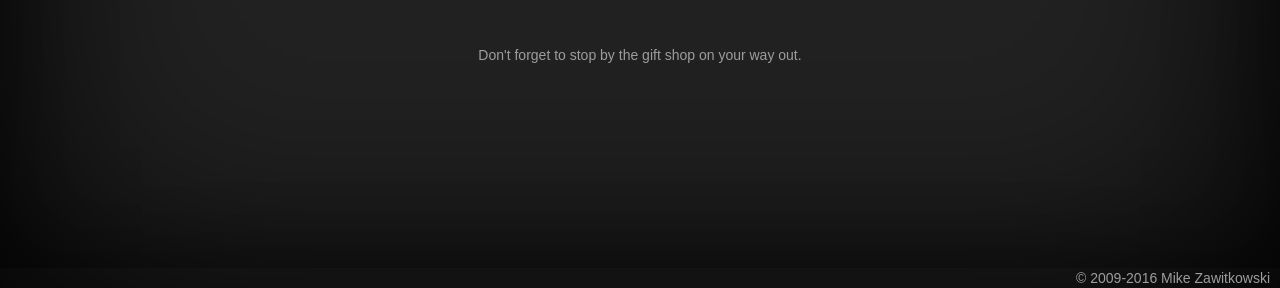
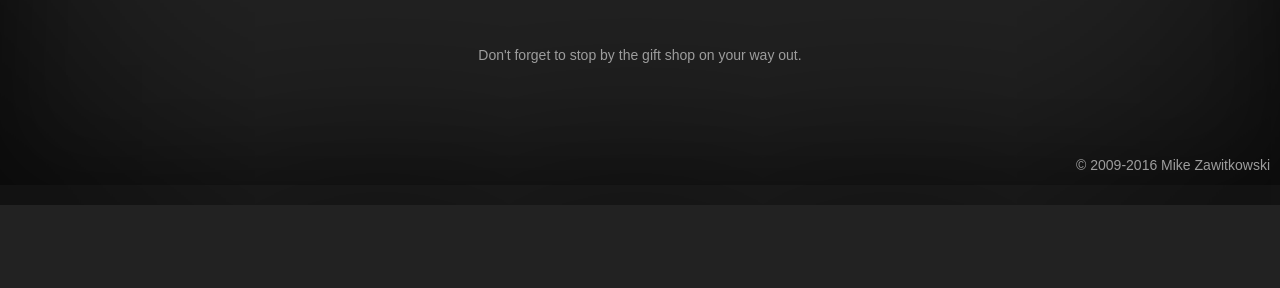
Before and after one commit to mikezawitkowski/mz-website, a plain HTML site: page index.html in a window 1280 px wide. Shown: the part 512-800 px from the top of the page. Drawn offline with nearby package versions, Linux system fonts and the light colour scheme.

Commit message:
Fix background color cut off

```diff
--- a/index.html
+++ b/index.html
@@ -94,9 +94,9 @@
 
 
         </div>
-      </div>
-      <div class="footer text-right">
-        <p>© 2009-2016 Mike Zawitkowski</p>
+        <div class="footer text-right">
+          <p>© 2009-2016 Mike Zawitkowski</p>
+        </div>
       </div>
     </div>
 
--- a/static/css/styles.css
+++ b/static/css/styles.css
@@ -4,8 +4,10 @@
  */
 
 html, body {
-  width:100%;
-  height:100%;
+  background-color: #222;
+  width: 100%;
+  min-height: 100%;
+
 }
 
 a {
@@ -22,7 +24,7 @@ body {
   padding-top: 20px;
   padding-bottom: 20px;
   font-family: "Helvetica Neueu", Helvateica,Arial, sans-serif;
-  background-color: #222;
+  /*background-color: #222;*/
   box-shadow: inset 0 0 490px black;
 }
 
```
Also changed, not shown: contact/index.html (+4 -4 lines).
